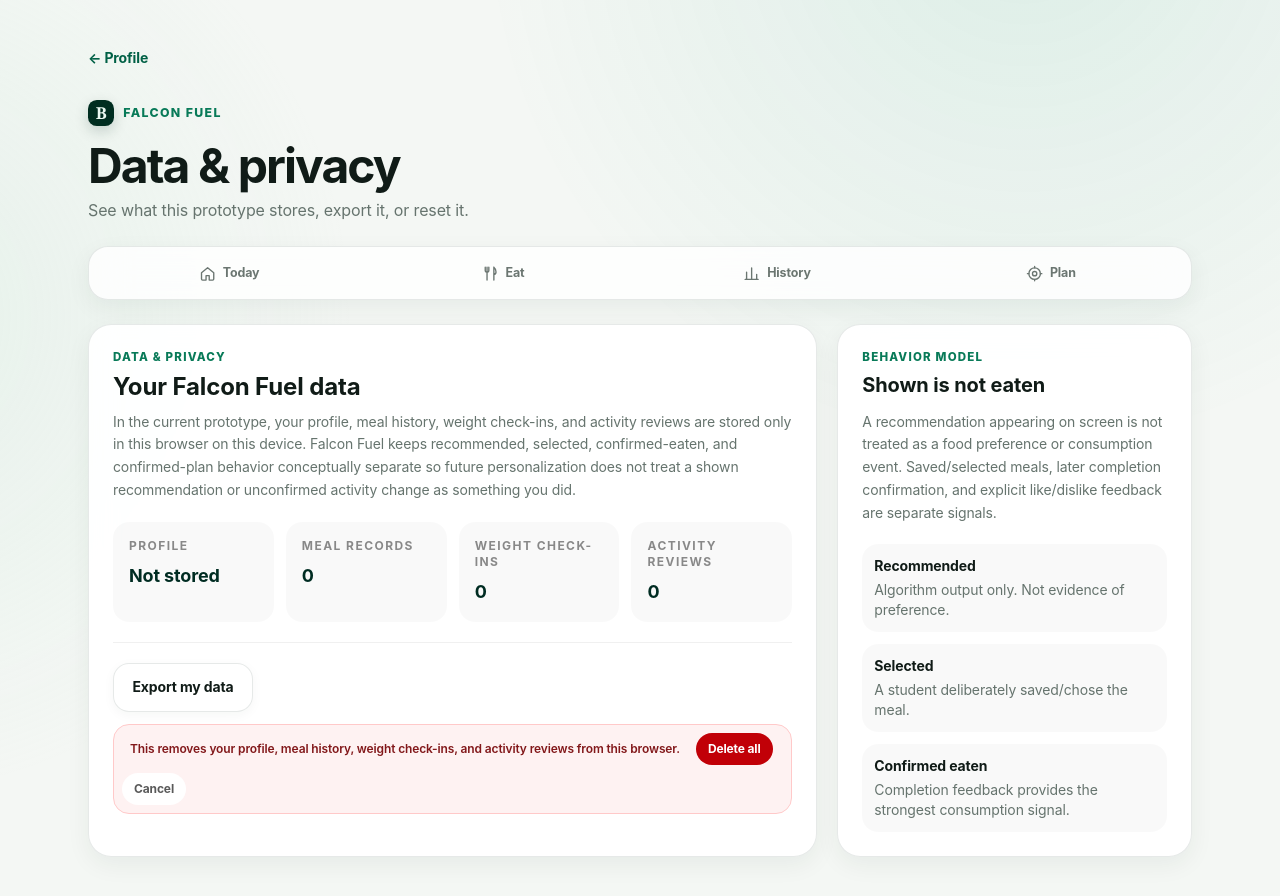
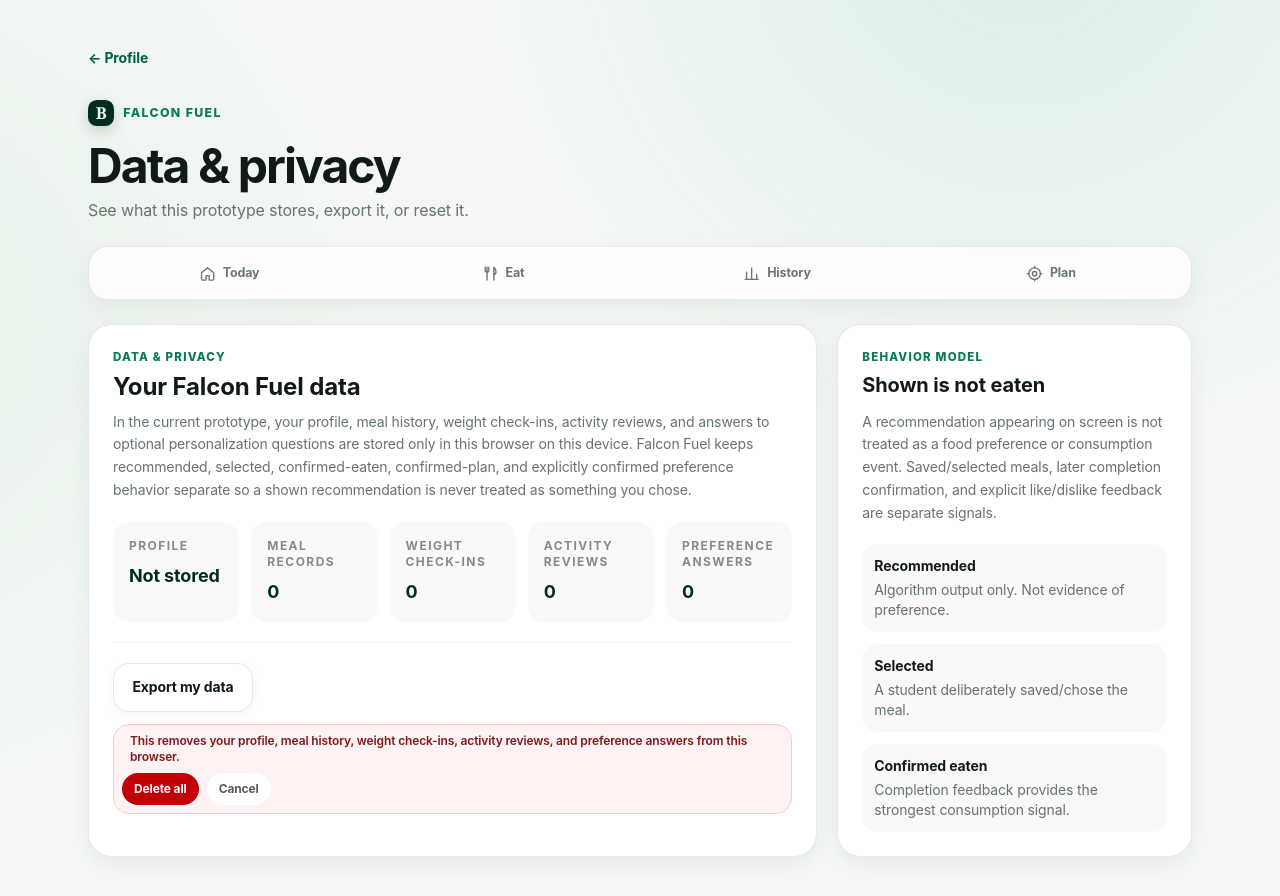
Before and after one commit to JamoV18/Bentley-Fuel, a Next.js app: page /data-privacy in a window 1280 px wide. Both pictures are taken after a click on the button "Reset Falcon Fuel data". Shown: the top 896 px of the page. Built offline with nearby package versions, Linux system fonts and the light colour scheme.

Commit message:
Expose progressive profile data controls

```diff
--- a/src/components/ProfileDataControls.tsx
+++ b/src/components/ProfileDataControls.tsx
@@ -8,6 +8,7 @@ const EMPTY_SUMMARY: FalconFuelStoredDataSummary = {
   mealHistoryCount: 0,
   progressObservationCount: 0,
   activityCheckInCount: 0,
+  progressivePreferenceCount: 0,
   storageScope: "this-device",
 };
 
@@ -42,14 +43,15 @@ export default function ProfileDataControls() {
       <p className="eyebrow">Data & privacy</p>
       <h2 className="mt-1 text-2xl font-bold">Your Falcon Fuel data</h2>
       <p className="mt-2 max-w-3xl text-sm leading-relaxed subtle">
-        In the current prototype, your profile, meal history, weight check-ins, and activity reviews are stored only in this browser on this device. Falcon Fuel keeps recommended, selected, confirmed-eaten, and confirmed-plan behavior conceptually separate so future personalization does not treat a shown recommendation or unconfirmed activity change as something you did.
+        In the current prototype, your profile, meal history, weight check-ins, activity reviews, and answers to optional personalization questions are stored only in this browser on this device. Falcon Fuel keeps recommended, selected, confirmed-eaten, confirmed-plan, and explicitly confirmed preference behavior separate so a shown recommendation is never treated as something you chose.
       </p>
 
-      <div className="mt-5 grid gap-3 sm:grid-cols-2 lg:grid-cols-4">
+      <div className="mt-5 grid gap-3 sm:grid-cols-2 lg:grid-cols-5">
         <div className="rounded-2xl bg-black/[.025] p-4"><p className="text-xs font-bold uppercase tracking-[.12em] text-black/45">Profile</p><p className="mt-2 text-lg font-bold text-emerald-950">{summary?.profileStored ? "Stored" : "Not stored"}</p></div>
         <div className="rounded-2xl bg-black/[.025] p-4"><p className="text-xs font-bold uppercase tracking-[.12em] text-black/45">Meal records</p><p className="mt-2 text-lg font-bold text-emerald-950">{summary?.mealHistoryCount ?? "—"}</p></div>
         <div className="rounded-2xl bg-black/[.025] p-4"><p className="text-xs font-bold uppercase tracking-[.12em] text-black/45">Weight check-ins</p><p className="mt-2 text-lg font-bold text-emerald-950">{summary?.progressObservationCount ?? "—"}</p></div>
         <div className="rounded-2xl bg-black/[.025] p-4"><p className="text-xs font-bold uppercase tracking-[.12em] text-black/45">Activity reviews</p><p className="mt-2 text-lg font-bold text-emerald-950">{summary?.activityCheckInCount ?? "—"}</p></div>
+        <div className="rounded-2xl bg-black/[.025] p-4"><p className="text-xs font-bold uppercase tracking-[.12em] text-black/45">Preference answers</p><p className="mt-2 text-lg font-bold text-emerald-950">{summary?.progressivePreferenceCount ?? "—"}</p></div>
       </div>
 
       <div className="mt-5 flex flex-wrap gap-3 border-t border-black/[.06] pt-5">
@@ -58,7 +60,7 @@ export default function ProfileDataControls() {
           <button type="button" className="rounded-full border border-red-200 bg-red-50 px-4 py-2 text-sm font-bold text-red-800 transition hover:bg-red-100" onClick={() => setConfirmingReset(true)}>Reset Falcon Fuel data</button>
         ) : (
           <div className="flex flex-wrap items-center gap-2 rounded-2xl border border-red-200 bg-red-50 p-2">
-            <span className="px-2 text-xs font-semibold text-red-900">This removes your profile, meal history, weight check-ins, and activity reviews from this browser.</span>
+            <span className="px-2 text-xs font-semibold text-red-900">This removes your profile, meal history, weight check-ins, activity reviews, and preference answers from this browser.</span>
             <button type="button" className="rounded-full bg-red-700 px-3 py-2 text-xs font-bold text-white" onClick={resetData}>Delete all</button>
             <button type="button" className="rounded-full bg-white px-3 py-2 text-xs font-bold text-black/65" onClick={() => setConfirmingReset(false)}>Cancel</button>
           </div>
```
